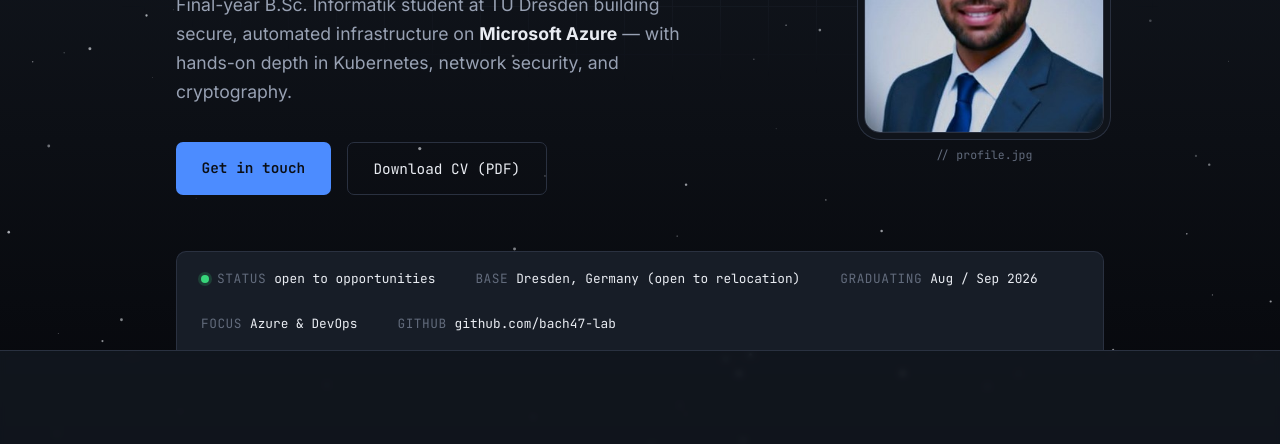
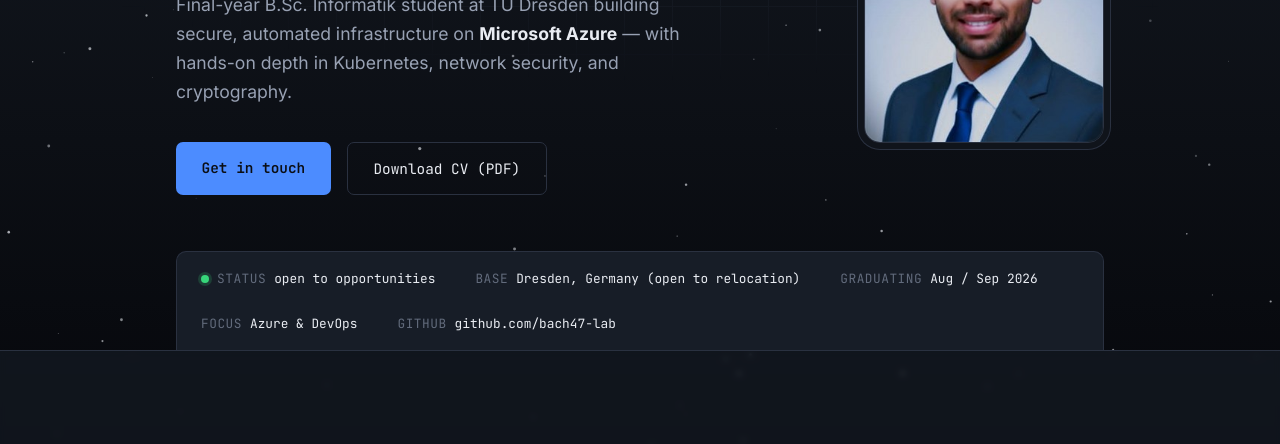
Before and after one commit to bach47-lab/bach47-lab.github.io, a plain HTML site: page index.html in a window 1280 px wide. Shown: the part 308-752 px from the top of the page. Drawn offline with Linux system fonts and the light colour scheme.

Commit message:
delete something

```diff
--- a/index.html
+++ b/index.html
@@ -60,7 +60,7 @@
         <div class="hero__photo-frame">
           <img src="profile.jpg" alt="Portrait of Bechir Sayadi">
         </div>
-        <span class="hero__photo-tag">// profile.jpg</span>
+        <span class="hero__photo-tag"></span>
       </div>
     </div>
 
```
